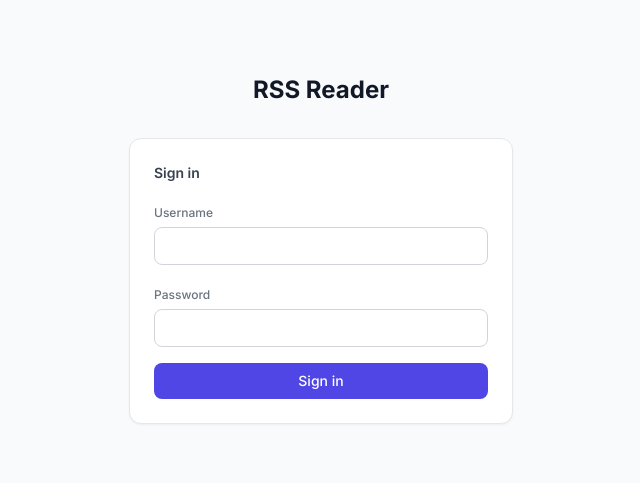
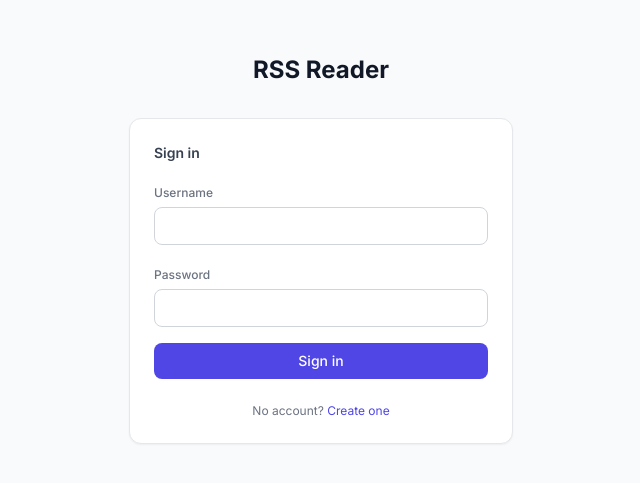
Before and after one commit to stenknz/RSS-pro, a React (Vite) app in the folder frontend/: page /login in a window 1280 px wide. Shown: the part 151-634 px from the top of the page, without its empty margins (319-959 px from the left). Built offline with nearby package versions, Linux system fonts and the light colour scheme.

Commit message:
fix: add create account link to login page

```diff
--- a/frontend/src/components/Auth/LoginPage.tsx
+++ b/frontend/src/components/Auth/LoginPage.tsx
@@ -35,6 +35,9 @@ export default function LoginPage() {
             <input type="password" value={password} onChange={(e) => setPassword(e.target.value)} className="w-full mt-1 px-3 py-2 border border-gray-300 dark:border-gray-700 rounded-lg bg-white dark:bg-gray-800 text-sm focus:ring-2 focus:ring-indigo-500 focus:border-transparent outline-none" required />
           </div>
           <button type="submit" className="w-full py-2 bg-indigo-600 text-white rounded-lg text-sm font-medium hover:bg-indigo-700 transition-colors">Sign in</button>
+          <p className="text-xs text-center text-gray-500 dark:text-gray-400 pt-2">
+            No account? <Link to="/register" className="text-indigo-600 dark:text-indigo-400 hover:underline">Create one</Link>
+          </p>
         </form>
       </div>
     </div>
```
